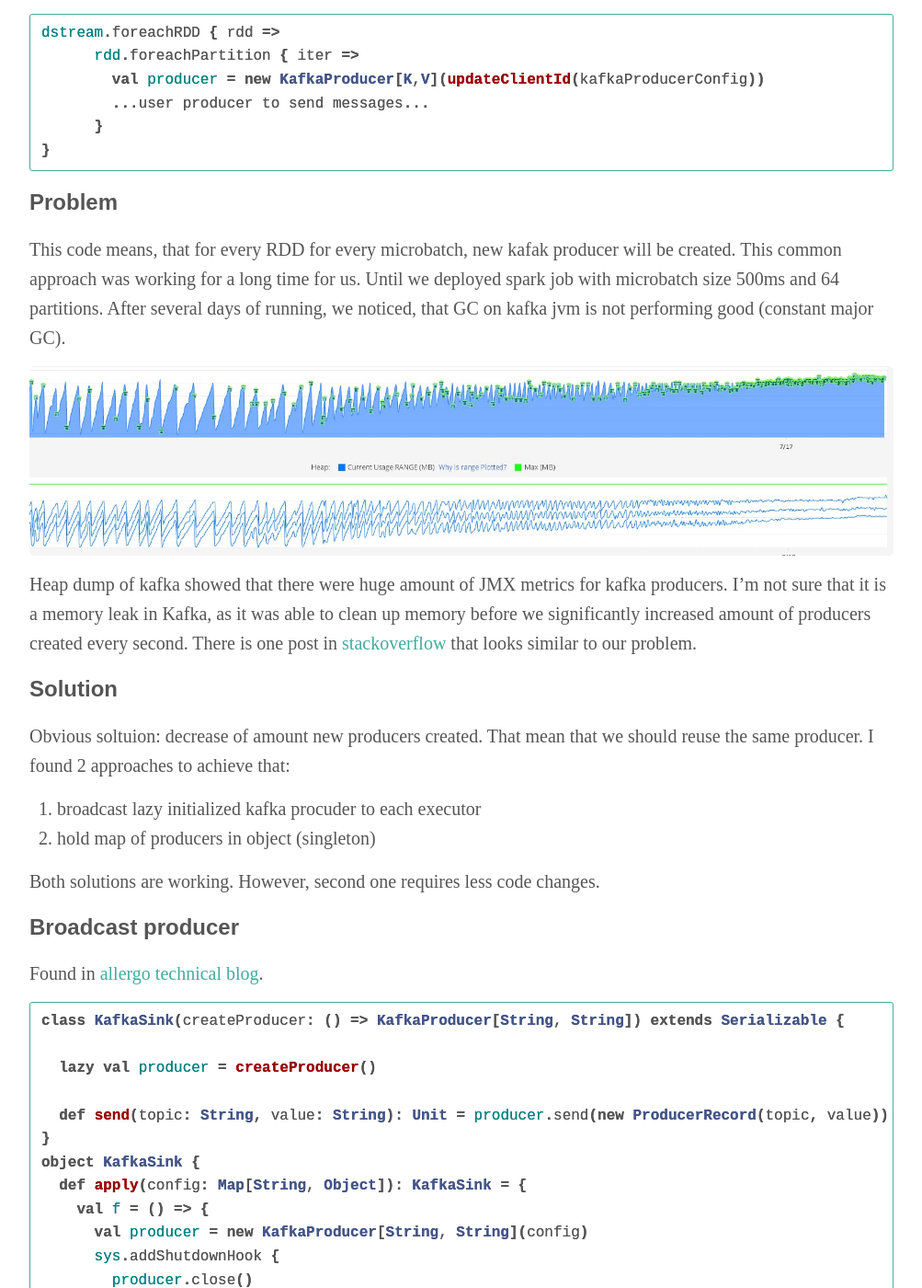
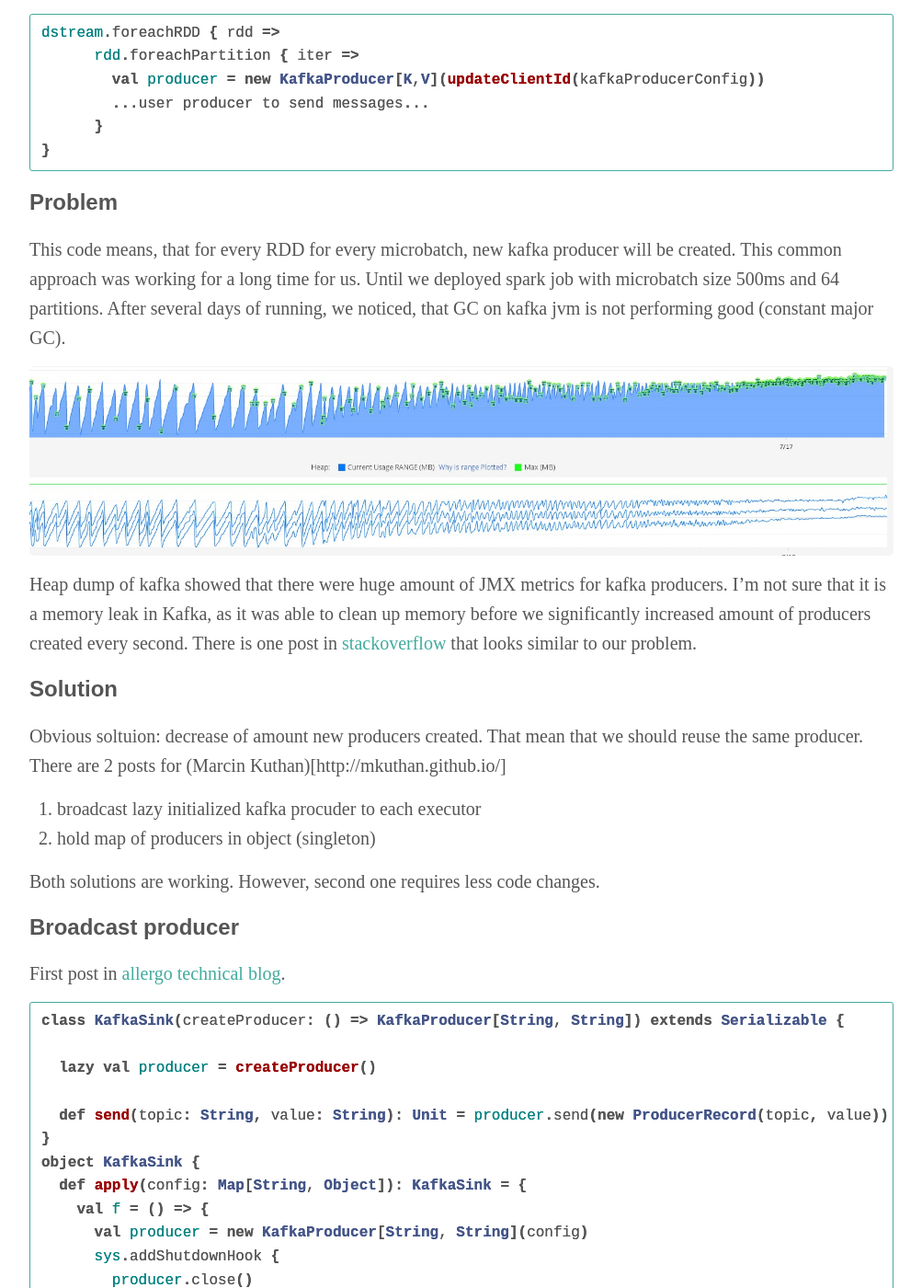
Before and after one commit to ngorchakova/jvmwarstories, a Jekyll site: the page built from _posts/2017-07-12-spark-kafka-sink.md, in a window 1280 px wide and 1400 px high, scrolled down 460 px. Shown: the whole window at 92% size, without its empty margins (138-1141 px from the left). Built offline with Jekyll 4.4.1, drawn with Linux system fonts in a browser that asks for light colours; some web fonts are replaced; comment, search, counter and statistics services are not loaded; some of the changed text lies outside the part shown.

Commit message:
fix description of source blogs

```diff
--- a/_posts/2017-07-12-spark-kafka-sink.md
+++ b/_posts/2017-07-12-spark-kafka-sink.md
@@ -22,7 +22,7 @@ dstream.foreachRDD { rdd =>
 
 ## Problem
 
-This code means, that for every RDD for every microbatch, new kafak producer will be created. This common approach was working for a long time for us. Until we deployed spark job with microbatch size 500ms and 64 partitions. After several days of running, we noticed, that GC on kafka jvm is not performing good (constant major GC).
+This code means, that for every RDD for every microbatch, new kafka producer will be created. This common approach was working for a long time for us. Until we deployed spark job with microbatch size 500ms and 64 partitions. After several days of running, we noticed, that GC on kafka jvm is not performing good (constant major GC).
 
 ![kafka GC]({{site.baseurl}}/resources/2017-07-12_01.jpg)
 
@@ -30,7 +30,7 @@ Heap dump of kafka showed that there were huge amount of JMX metrics for kafka p
 There is one post in [stackoverflow](https://stackoverflow.com/questions/44184795/kafka-broker-memory-leak-triggered-by-many-consumers) that looks similar to our problem.
 
 ## Solution
-Obvious soltuion: decrease of amount new producers created. That mean that we should reuse the same producer. I found 2 approaches to achieve that:
+Obvious soltuion: decrease of amount new producers created. That mean that we should reuse the same producer. There are 2 posts for (Marcin Kuthan)[http://mkuthan.github.io/]
 1. broadcast lazy initialized kafka procuder to each executor
 2. hold map of producers in object (singleton)
 
@@ -38,7 +38,7 @@ Both solutions are working. However, second one requires less code changes.
 
 ### Broadcast producer
 
-Found in [allergo technical blog](http://allegro.tech/2015/08/spark-kafka-integration.html).
+First post in [allergo technical blog](http://allegro.tech/2015/08/spark-kafka-integration.html).
 
 {% highlight scala %}
 class KafkaSink(createProducer: () => KafkaProducer[String, String]) extends Serializable {
@@ -74,7 +74,8 @@ dstream.foreachRDD { rdd =>
 
 ### Hold map of producers in object (singleton)
 
-Found in [Marcin Kuthan blog](http://mkuthan.github.io/blog/2016/01/29/spark-kafka-integration2/). Interesting that he worked in Allegro when wrote that arcitical (first approach was also from Allegro technical blog).
+[second post](http://mkuthan.github.io/blog/2016/01/29/spark-kafka-integration2/).
+Partial code
 
 {% highlight scala %}
 object KafkaProducerFactory {
@@ -103,3 +104,5 @@ dstream.foreachRDD { rdd =>
   }
 }
 {% endhighlight %}
+
+For more details I suggest to look in [github](https://github.com/mkuthan/example-spark-kafka)
```
